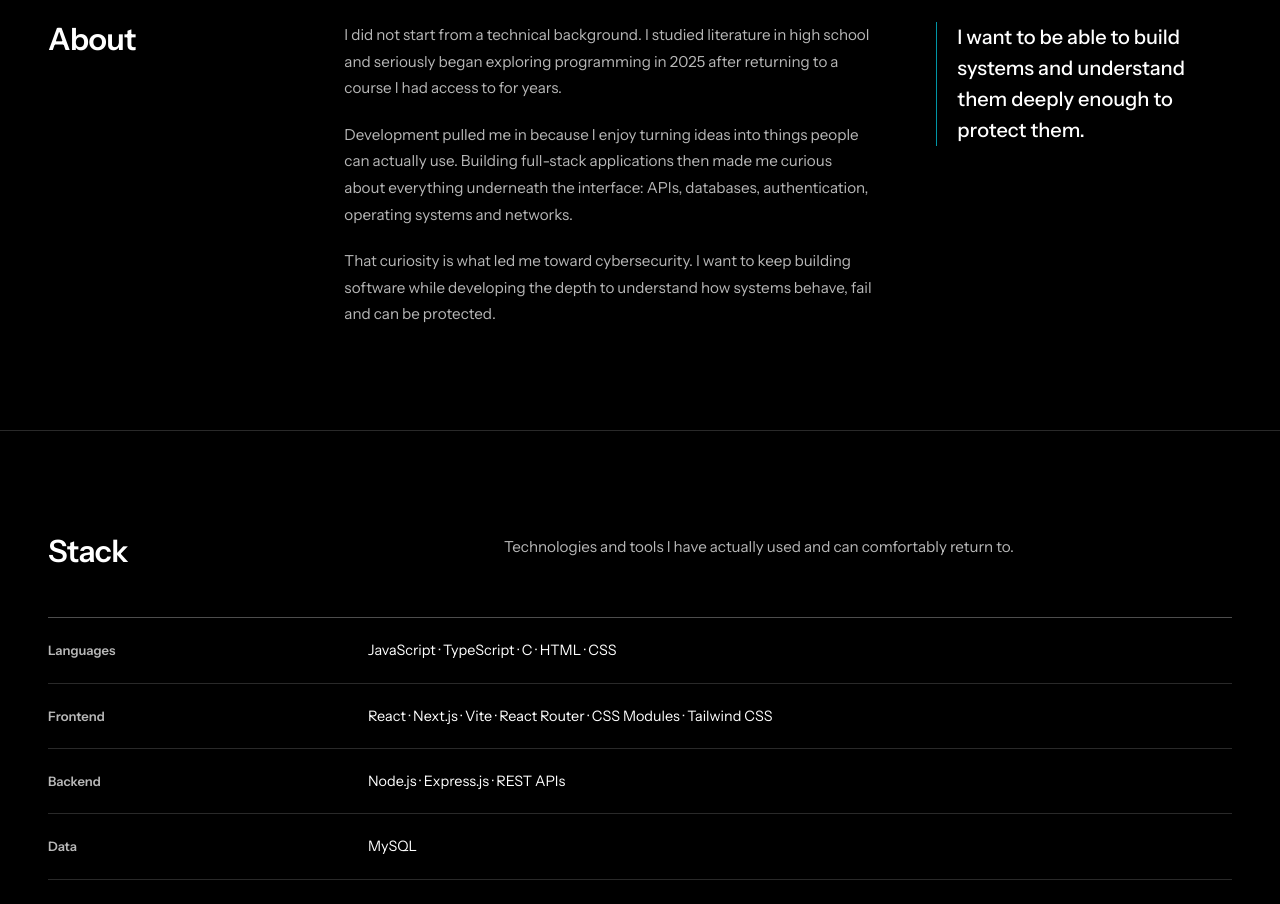
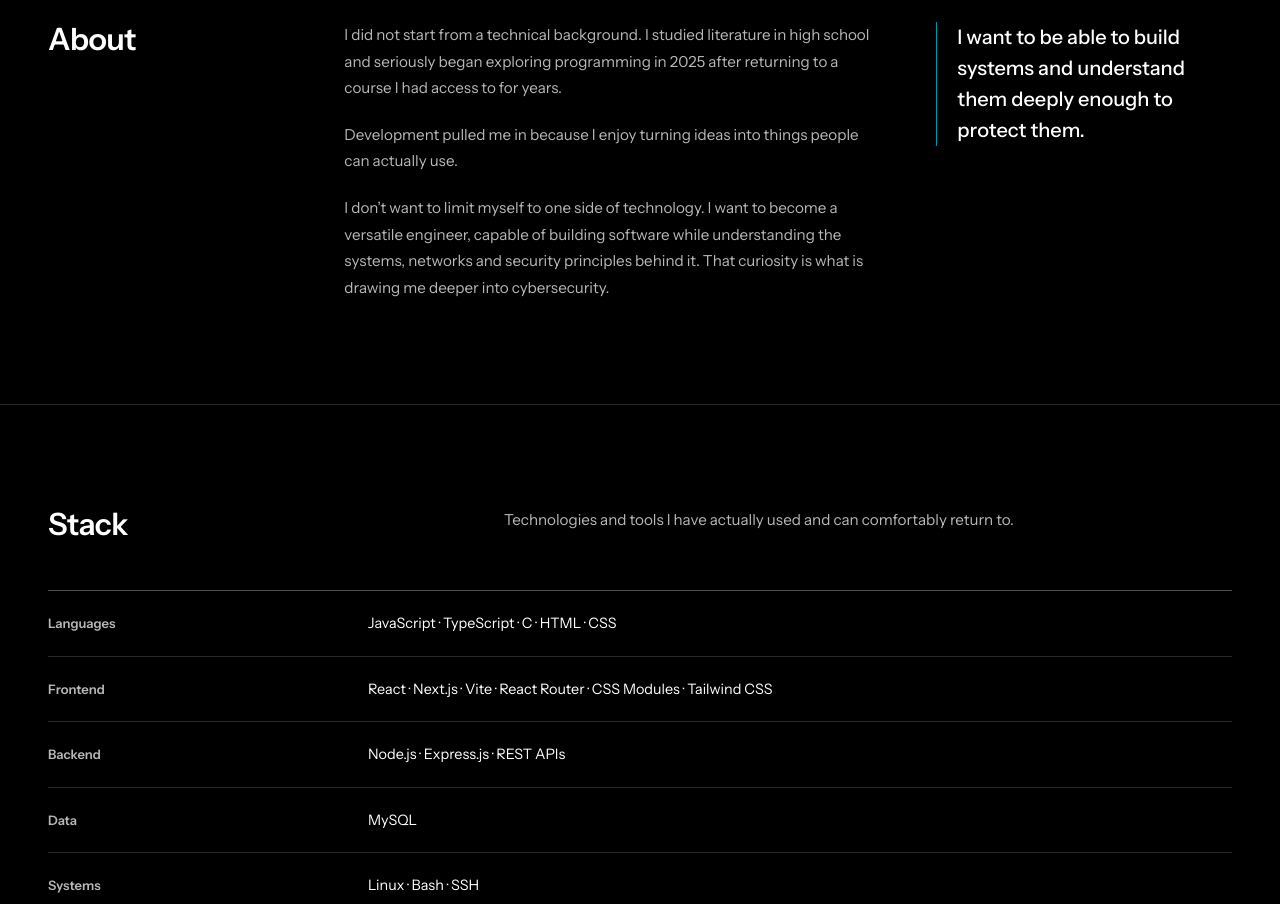
Before and after one commit to emma-dasilva-dev/emma-dasilva-portfolio, a Next.js app: page /en in a window 1280 px wide. Shown: the part 2100-3004 px from the top of the page. Built offline with nearby package versions, Linux system fonts and the light colour scheme.

Commit message:
content: refine versatile engineering direction in about

```diff
--- a/src/content/portfolio.ts
+++ b/src/content/portfolio.ts
@@ -68,8 +68,8 @@ export const portfolioContent: Record<Locale, PortfolioContent> = {
       heading: "About",
       paragraphs: [
         "I did not start from a technical background. I studied literature in high school and seriously began exploring programming in 2025 after returning to a course I had access to for years.",
-        "Development pulled me in because I enjoy turning ideas into things people can actually use. Building full-stack applications then made me curious about everything underneath the interface: APIs, databases, authentication, operating systems and networks.",
-        "That curiosity is what led me toward cybersecurity. I want to keep building software while developing the depth to understand how systems behave, fail and can be protected.",
+        "Development pulled me in because I enjoy turning ideas into things people can actually use.",
+        "I don’t want to limit myself to one side of technology. I want to become a versatile engineer, capable of building software while understanding the systems, networks and security principles behind it. That curiosity is what is drawing me deeper into cybersecurity.",
       ],
       quote: "I want to be able to build systems and understand them deeply enough to protect them.",
     },
@@ -128,8 +128,8 @@ export const portfolioContent: Record<Locale, PortfolioContent> = {
       heading: "À propos",
       paragraphs: [
         "Je ne viens pas à l’origine d’un parcours technique. J’ai étudié la littérature au lycée et j’ai commencé à explorer sérieusement la programmation en 2025 en reprenant un cours auquel j’avais accès depuis plusieurs années.",
-        "Le développement m’a attirée parce que j’aime transformer des idées en outils réellement utilisables. En construisant des applications full-stack, je suis devenue de plus en plus curieuse de ce qui se passe sous l’interface : APIs, bases de données, authentification, systèmes d’exploitation et réseaux.",
-        "C’est cette curiosité qui m’a menée vers la cybersécurité. Je veux continuer à construire des logiciels tout en développant la profondeur nécessaire pour comprendre comment les systèmes fonctionnent, échouent et peuvent être protégés.",
+        "Le développement m’a attirée parce que j’aime transformer des idées en outils réellement utilisables.",
+        "Je ne veux pas me limiter à un seul domaine de la technologie. Je veux devenir une ingénieure polyvalente, capable de construire des logiciels tout en comprenant les systèmes, les réseaux et les principes de sécurité qui les entourent. C’est cette curiosité qui m’attire de plus en plus vers la cybersécurité.",
       ],
       quote: "Je veux pouvoir construire des systèmes et les comprendre assez profondément pour pouvoir les protéger.",
     },
```
